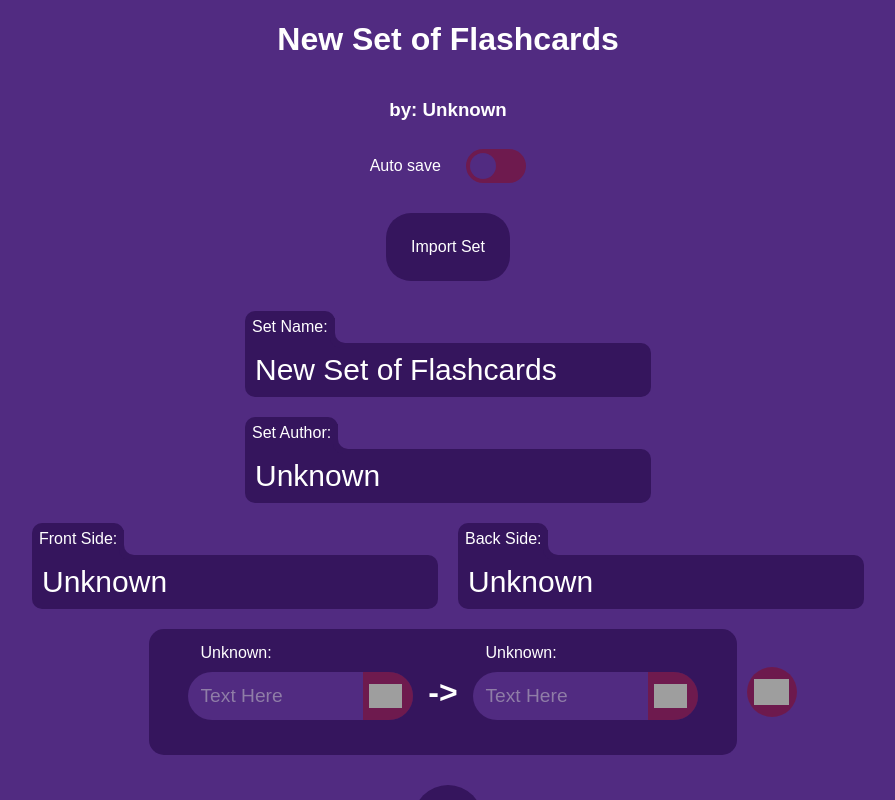
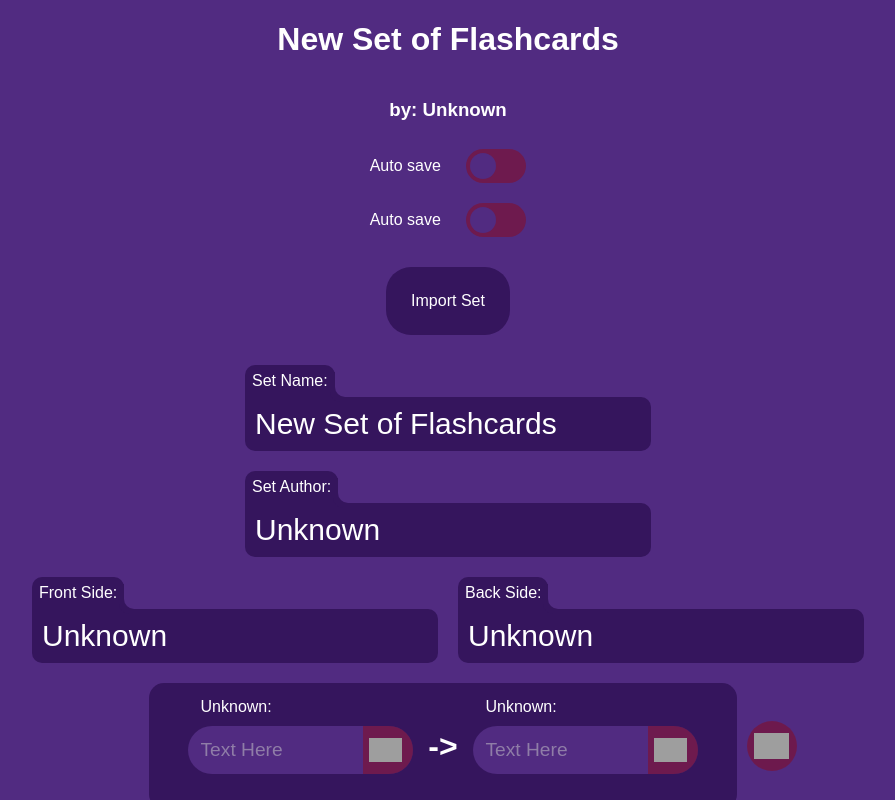
Before and after one commit to Siwek9/la-fiszki-website, a Vue app: page / in a window 1280 px wide. Shown: the top 800 px of the page, without its empty margins (192-1087 px from the left). Built offline with nearby package versions, Linux system fonts and the light colour scheme; grey boxes are pictures that could not be loaded; a web font is replaced by a local one; what simple-runtypes would draw is missing.

Commit message:
Rewrite AutoSaveWidget to use v-model

```diff
--- a/src/app/App.vue
+++ b/src/app/App.vue
@@ -7,6 +7,7 @@
         :flashcards-set="flashcardsSet"
         @autosaveloaded="changeFlashcardsSet"
     />
+    <AutoSaveWidget v-model="flashcardsSet" />
     <ImportWidget />
     <MainInfoEditorWidget v-model="flashcardsSet" />
     <FlashcardsWidget
@@ -34,7 +35,6 @@
     import ImportWidget from '@/widgets/ImportWidget.vue';
     import AutoSaveWidget from '@/widgets/AutoSaveWidget.vue';
     import MainInfoEditorWidget from '@/widgets/MainInfoEditorWidget.vue';
-    import {Notifications} from '@kyvg/vue3-notification';
     import {ref} from 'vue';
 
     // import NewFlashcard from '../features/flashcards/NewFlashcard.vue';
--- a/src/widgets/AutoSaveWidget.vue
+++ b/src/widgets/AutoSaveWidget.vue
@@ -12,14 +12,14 @@
     import {getSetFromSave, removeSet, saveSet} from '@/entities/auto_save/auto_save';
 
     const autoSave = ref(false);
-    const emit = defineEmits<{autosaveloaded: [flashcardsSet: FlashcardsSet]}>();
-    const {flashcardsSet} = defineProps<{flashcardsSet: FlashcardsSet}>();
+    const flashcardsSet = defineModel<FlashcardsSet>();
 
     // THIS COULD BE UNEFFICIENT!
     // TODO: should be optimalized with changing only when user stops typing in textbox
     watch(
-        () => flashcardsSet,
+        flashcardsSet,
         (set) => {
+            if (set == undefined) return;
             if (autoSave.value) saveSet(set);
         },
         {deep: true}
@@ -28,7 +28,8 @@
     function toggleAutoSave(toggle: boolean) {
         autoSave.value = toggle;
         if (toggle) {
-            saveSet(flashcardsSet);
+            if (flashcardsSet.value == undefined) return;
+            saveSet(flashcardsSet.value);
         } else {
             removeSet();
         }
@@ -38,7 +39,7 @@
         const set = getSetFromSave();
         if (set !== undefined) {
             autoSave.value = true;
-            emit('autosaveloaded', set);
+            flashcardsSet.value = set;
         }
     });
 </script>
```
